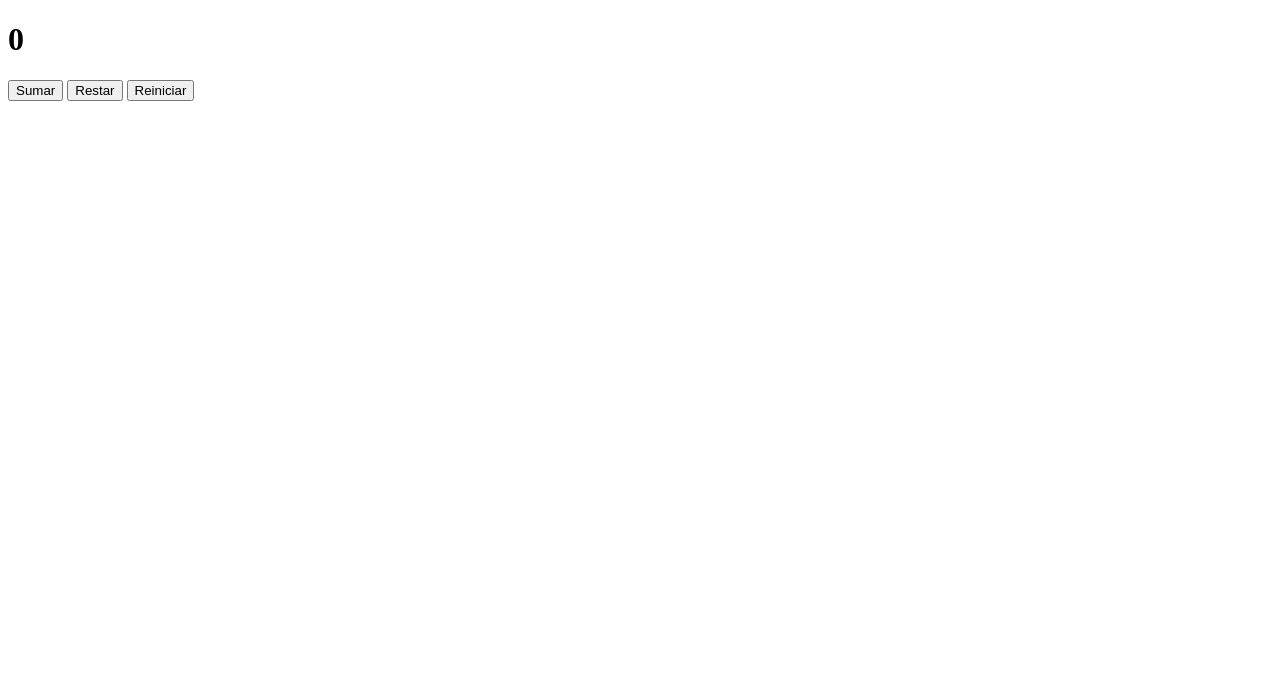
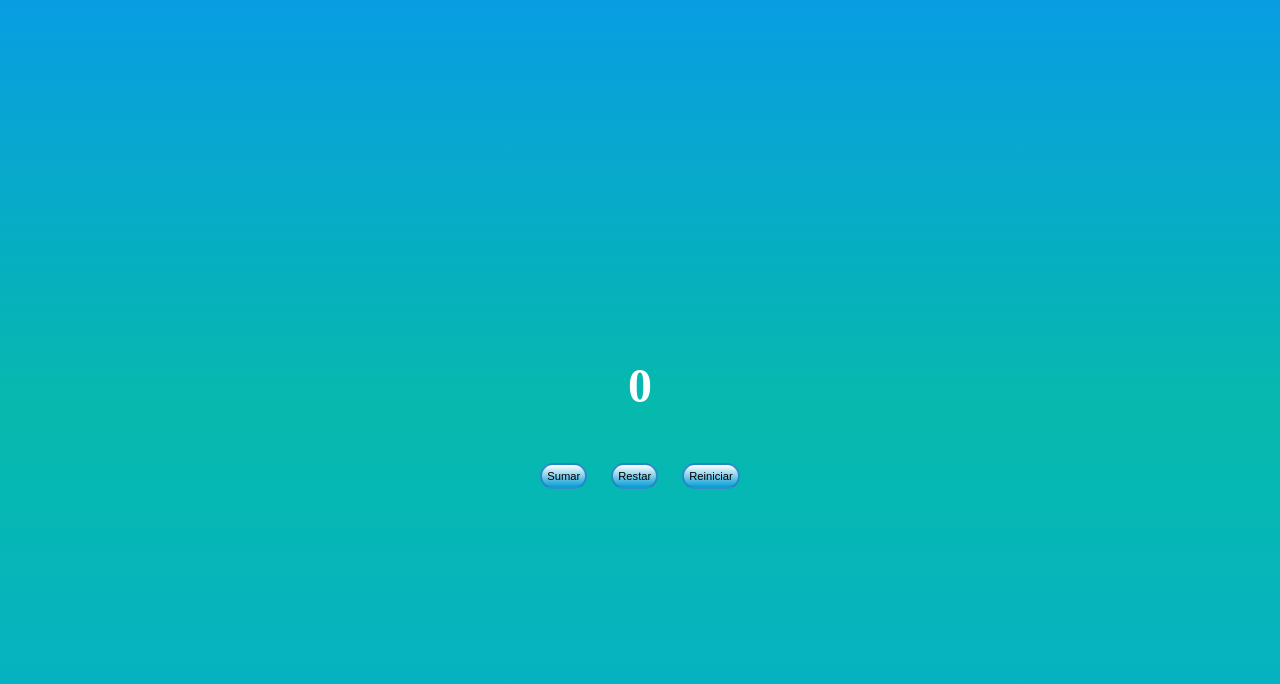
Before and after one commit to JoaquinCalligaro/Contador, a plain HTML site: page index.html in a window 1280 px wide. Drawn offline with Linux system fonts and the light colour scheme.

Commit message:
Add CSS styles for layout and button design

```diff
--- a/index.html
+++ b/index.html
@@ -3,6 +3,7 @@
   <head>
     <meta charset="UTF-8" />
     <meta name="viewport" content="width=device-width, initial-scale=1.0" />
+    <link rel="stylesheet" href="style.css" />
     <title>Mini-Proyecto</title>
   </head>
   <body>
--- /dev/null
+++ b/style.css
@@ -0,0 +1,33 @@
+/* centrar todo el body */
+body {
+  display: flex;
+  flex-direction: column;
+  justify-content: center;
+  align-items: center;
+  height: 100vh;
+  background: linear-gradient(#089de2, #06b9ad, #05b0ca);
+}
+
+/* propiedades contador */
+.contador h1 {
+  font-size: 3rem;
+  margin: 40px;
+  color: #fff;
+}
+
+/* propiedades de los botones */
+
+.botones button {
+  padding: 5px;
+  margin: 10px;
+  border-radius: 20px;
+  /* border-color: rgba(18, 179, 191, 0.667); */
+  font-size: 0.7rem;
+  background: linear-gradient(#ffffff, #0788f18d);
+  border: 2px solid #2086c5eb;
+}
+
+.botones button:hover {
+  background-color: rgb(0, 165, 254);
+  box-shadow: 2px 2px 5px rgba(1, 68, 109, 0.922);
+}
```
